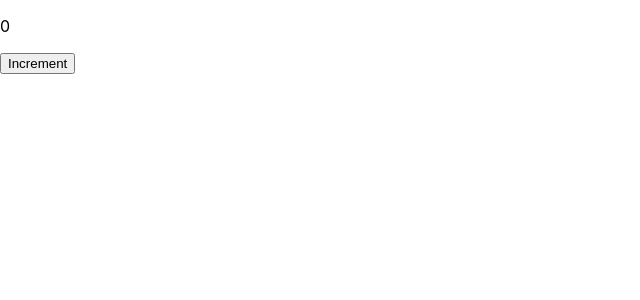
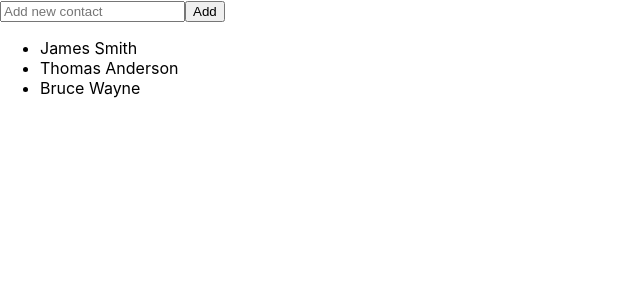
Before and after one commit to vince2848/sololearn_React_Redux, a React (Create React App) app: page / in a window 1280 px wide. Shown: the top 300 px of the page, without its empty margins (0-640 px from the left). Built offline with nearby package versions, Linux system fonts and the light colour scheme.

Commit message:
Contact manager with Redux

```diff
--- a/src/index.js
+++ b/src/index.js
@@ -1,28 +1,27 @@
-import React from 'react';
+import React, { useState } from 'react';
 import ReactDOM from 'react-dom/client';
-import { connect, Provider } from 'react-redux';
-import { configureStore } from '@reduxjs/toolkit';
+import { connect, Provider } from 'react-redux'
 import { createStore } from 'redux';
 import './index.css';
-import reportWebVitals from './reportWebVitals';
 
 const root = ReactDOM.createRoot(document.getElementById('root'));
 
 const initialState = {
-  count: 0
+  contacts: ["James Smith", "Thomas Anderson", "Bruce Wayne"]
 };
 
-function incrementCounter(num) {
+function addPerson(person) {
   return {
-    type: 'INCREMENT',
-    num: num
+    type: 'ADD_PERSON',
+    data: person
   }
 };
 
 function reducer(state = initialState, action) {
   switch(action.type) {
-    case 'INCREMENT':
-      return {count: state.count + action.num};
+    case "ADD_PERSON":
+      return {...state,
+        contacts: [...state.contacts, action.data]};
     default:
       return state;
   }
@@ -30,31 +29,55 @@ function reducer(state = initialState, action) {
 
 function mapStateToProps(state) {
   return {
-    count: state.count
+    contacts: state.contacts
   };
 }
 
 const mapDispatchToProps = {
-  incrementCounter
+  addPerson
 }
 
-function Counter(props) {
-  function handleClick() {
-    props.incrementCounter(1);
+function AddPersonForm(props) {
+  const [ person, setPerson ] = useState("");
+
+  function handleChange(e) {
+    setPerson(e.target.value);
   }
 
-  return <div>
-    <p>{props.count}</p>
-    <button onClick={handleClick}>Increment</button>
-  </div>;
+  function handleSubmit(e) {
+    if(person !== "") {
+      props.addPerson(person);
+      setPerson('');
+    }
+    e.preventDefault();
+  }
+  return (
+    <form onSubmit={handleSubmit}>
+      <input type="text"
+        placeholder="Add new contact"
+        onChange={handleChange}
+        value={person} />
+        <button type="submit">Add</button>
+    </form>
+  );
 }
 
-const store = createStore(reducer);
+function PeopleList(props) {
+  const arr = props.contacts;
+  const listItems = arr.map((val, index) =>
+  <li key={index}>{val}</li>
+  );
 
-const DisplayCounter = connect(mapStateToProps, mapDispatchToProps)(Counter)
+  return <ul>{listItems}</ul>;
+}
 
-
-const el =<Provider store={store}>
-  <DisplayCounter />
-</Provider>
+const store = createStore(reducer)
+const DisplayedPeolpeList = connect(mapStateToProps)(PeopleList)
+const Form = connect(null, mapDispatchToProps)(AddPersonForm)
+const el = (
+  <Provider store={store}>
+    <Form />
+    <DisplayedPeolpeList />
+  </Provider>
+)
 root.render(el)
```
